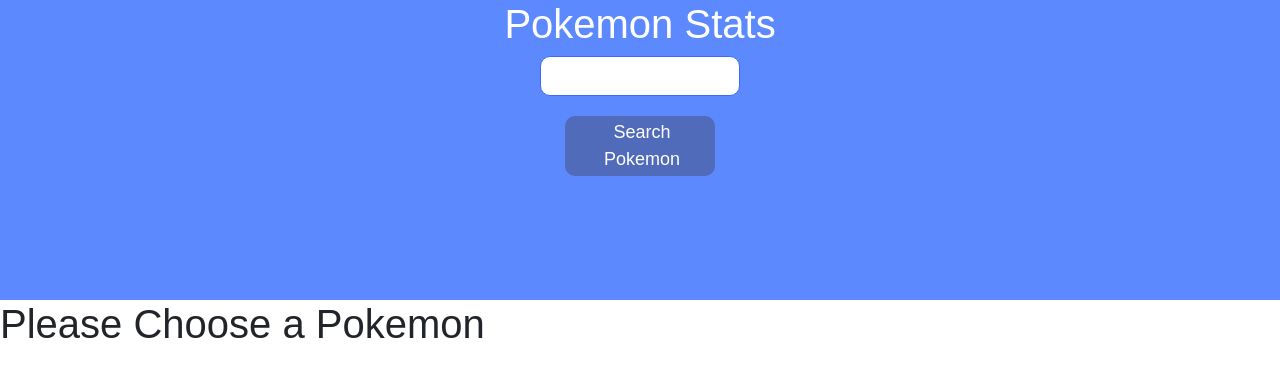
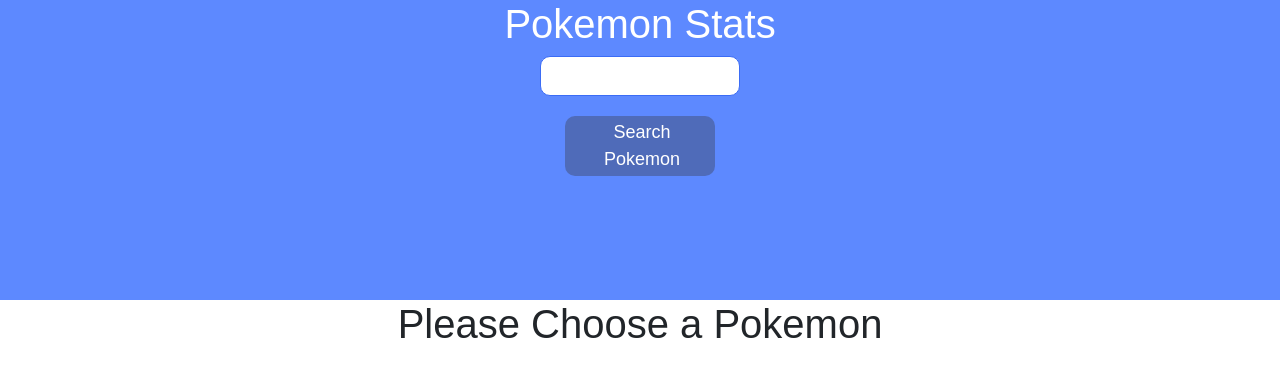
Before and after one commit to thomasmartinez114/pokedex2, a React (Create React App) app in the folder pokedex-app/: page / in a window 1280 px wide. Shown: the top 376 px of the page. Built offline with nearby package versions, Linux system fonts and the light colour scheme.

Commit message:
aligned pick pokemon msg

```diff
--- a/pokedex-app/src/App.css
+++ b/pokedex-app/src/App.css
@@ -44,3 +44,9 @@
 .TitleSection button:hover {
   cursor: pointer;
 }
+
+.DisplaySection {
+  display: flex;
+  flex-direction: column;
+  align-items: center;
+}
```
